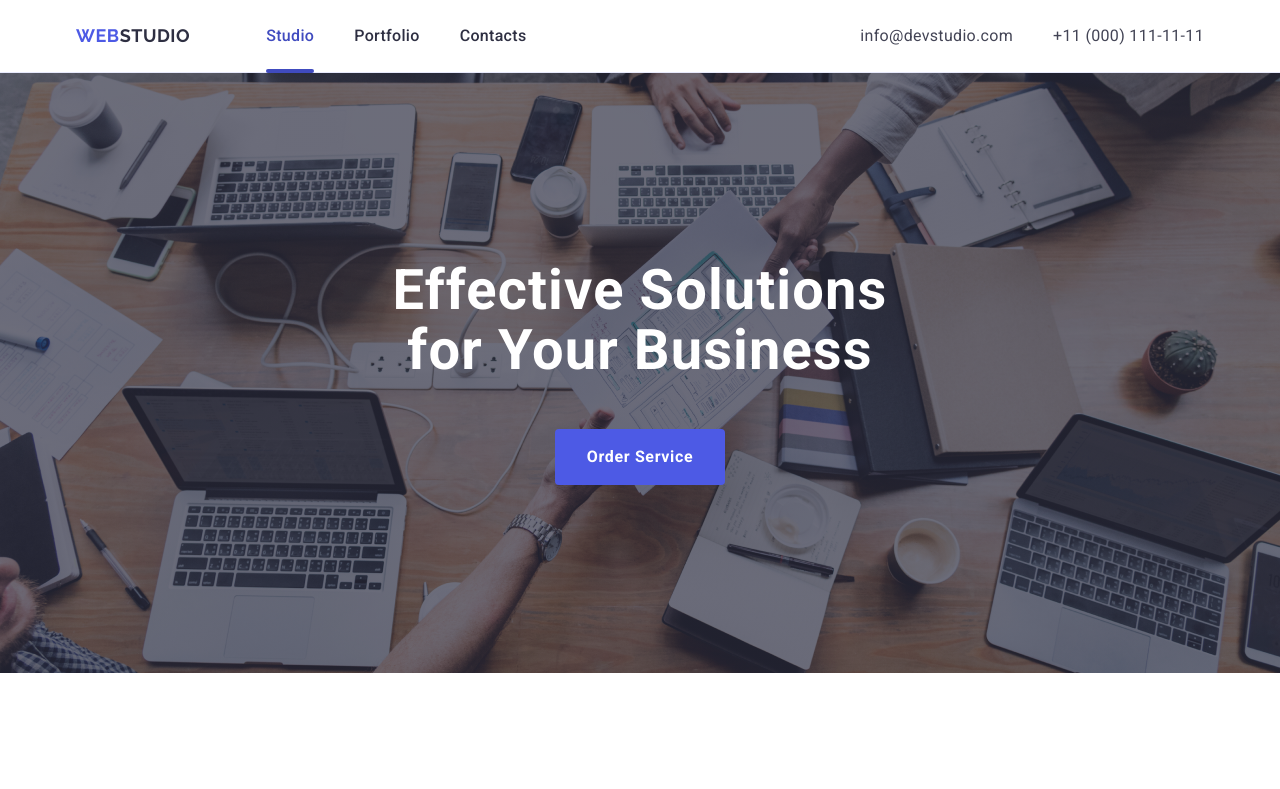
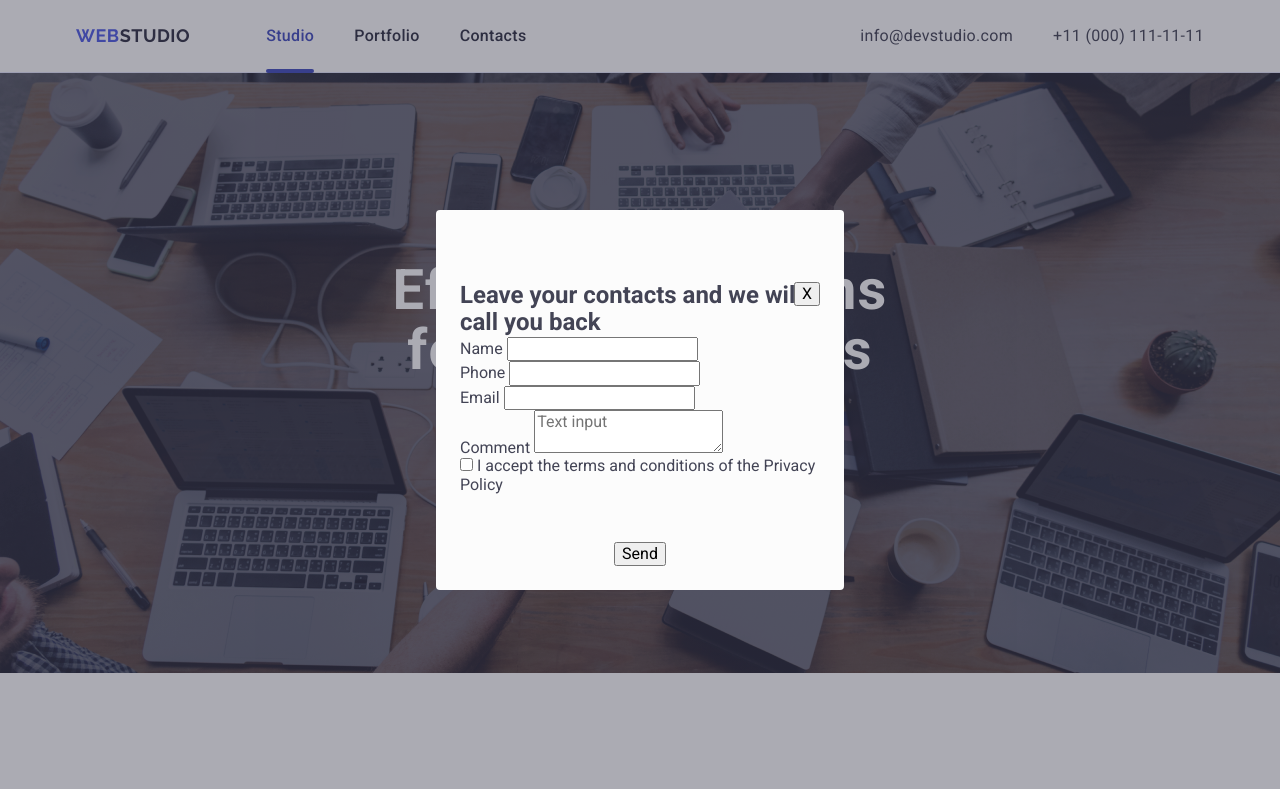
Before and after one commit to YelyzavetaMala/goit-markup-hw-05, a plain HTML site: page index.html in a window 1280 px wide. Shown: the top 789 px of the page. Drawn offline with nearby package versions, Linux system fonts and the light colour scheme.

Commit message:
add modal

```diff
--- a/css/style.css
+++ b/css/style.css
@@ -501,3 +501,37 @@ button {
     display: flex;
     align-items: baseline;
 }
+
+
+.backdrop {
+    position: fixed;
+    inset: 0;
+    background-color: rgba(46, 47, 66, 0.40);
+    display: flex;
+    align-items: center;
+    justify-content: center;
+    opacity: 0;
+    visibility: hidden;
+    pointer-events: none;
+}
+
+.is-open {
+    opacity: 1;
+    visibility: visible;
+    pointer-events: auto;
+}
+
+
+.modal {
+    position: relative;
+    width: 408px;
+    border-radius: 4px;
+    background: #FCFCFC;
+    padding: 72px 24px 24px 24px;
+}
+
+.modal-close {
+    position: absolute;
+    top: 24px;
+    right: 24px;
+}
--- a/index.html
+++ b/index.html
@@ -43,7 +43,7 @@
                     <h1 class="hero-title">
                         Effective Solutions for Your Business
                     </h1>
-                    <button class="hero-button" type="button">Order Service</button>
+                    <button class="hero-button" type="button" data-modal-open>Order Service</button>
             </div>
         </section>
 
@@ -367,5 +367,41 @@
         </div>
     </div>
     </footer>
+
+    <div class="backdrop is-open" data-modal>
+        <div class="modal">
+            <button class="modal-close" type="button" data-modal-close>X</button>
+            <h2>Leave your contacts and we will call you back</h2>
+            <form name="contact-form">
+                <div>
+                    <label for="user-info">Name</label>
+                    <input type="text" name="user-name" id="user-info" />
+                </div>
+
+                <div>
+                    <label for="user-tel">Phone</label>
+                    <input type="tel" name="phone" id="user-tel" />
+                </div>
+
+                <div>
+                    <label for="user-info">Email</label>
+                    <input type="email" name="email" id="user-info" />
+                </div>
+
+                <div>
+                    <label for="user-comment">Comment</label>
+                    <textarea id="user-comment" name="user-comment" placeholder="Text input"></textarea>
+                </div>
+
+                <div>
+                    <input id="privacy-policy" type="checkbox" />
+                    <label for="privacy-policy">I accept the terms and conditions of the Privacy Policy</label>
+                </div>
+
+                <button type="submit">Send</button>
+
+            </form>
+        </div>
+    </div>
 </body>
 </html>
```
